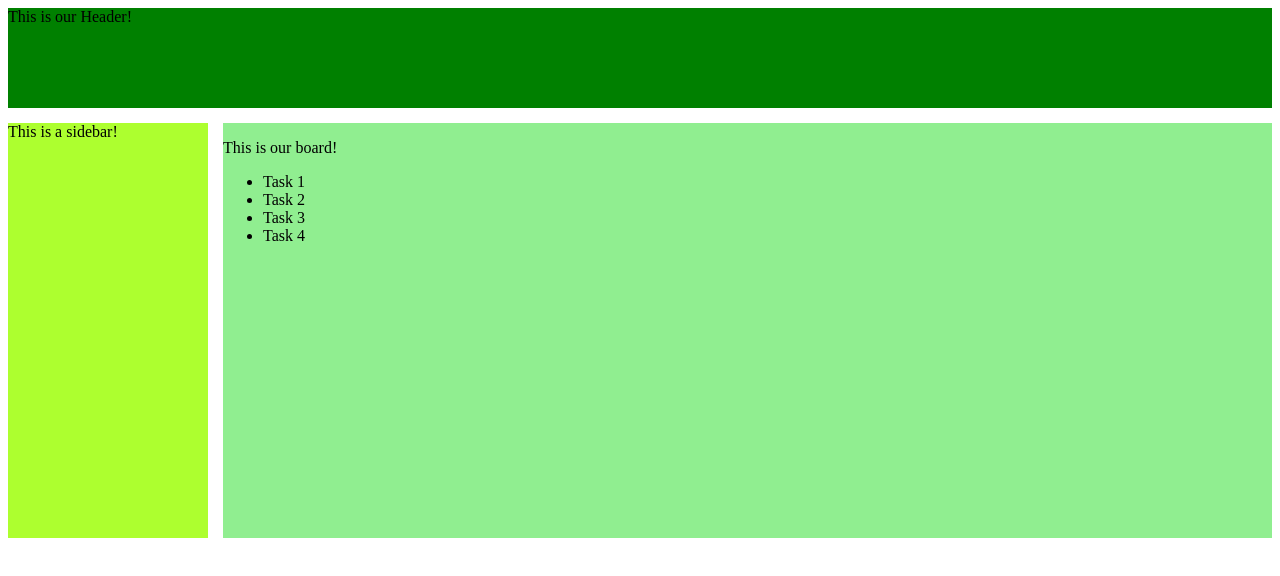
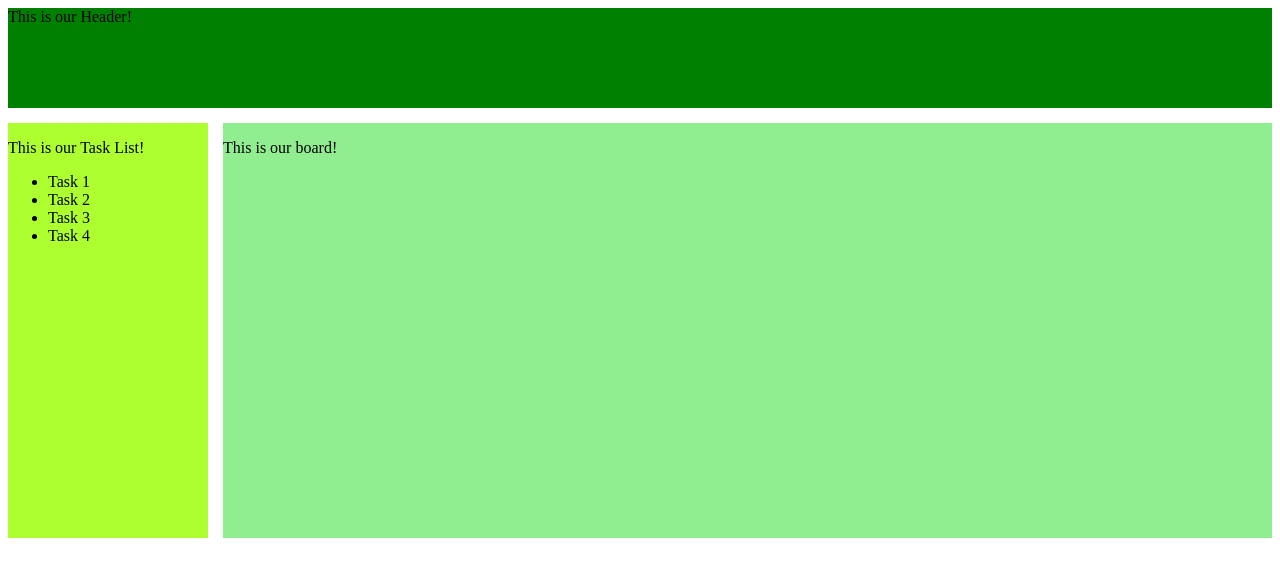
Before and after one commit to olofens/dat076proj, a React app: page / in a window 1280 px wide. Shown: the top 576 px of the page. Built offline with nearby package versions, Linux system fonts and the light colour scheme; the HTML template or start-up script is replaced by a standard one.

Commit message:
added TaskList

```diff
--- a/src/board.jsx
+++ b/src/board.jsx
@@ -7,12 +7,7 @@ class Board extends React.Component {
         return (
             <div>
                 <p>This is our board!</p>
-                <ul>
-                    <li>Task 1</li>
-                    <li>Task 2</li>
-                    <li>Task 3</li>
-                    <li>Task 4</li>
-                </ul>
+
             </div>
         );
     }
--- a/src/index.jsx
+++ b/src/index.jsx
@@ -2,6 +2,7 @@ import React from 'react';
 import ReactDOM from 'react-dom';
 import Header from "./header.jsx";
 import Board from "./board.jsx"
+import TaskList from "./taskList.jsx"
 import './test.css';
 
 
@@ -10,7 +11,7 @@ class App extends React.Component {
         return (
             <div className="container">
                 <div className="itemHeader"> <Header/> </div>
-                <div className="itemSidebar">This is a sidebar!</div>
+                <div className="itemSidebar"><TaskList/></div>
                 <div className="itemContent"><Board/></div>
             </div>
 
--- /dev/null
+++ b/src/taskList.jsx
@@ -0,0 +1,21 @@
+import React from 'react';
+import ReactDOM from 'react-dom';
+
+
+class TaskList extends React.Component {
+    render() {
+        return (
+            <div>
+                <p>This is our Task List!</p>
+                <ul>
+                    <li>Task 1</li>
+                    <li>Task 2</li>
+                    <li>Task 3</li>
+                    <li>Task 4</li>
+                </ul>
+            </div>
+        );
+    }
+}
+
+export default TaskList;
```
Also changed, not shown: 1 other file (tests, documents, lock files or other folders).
